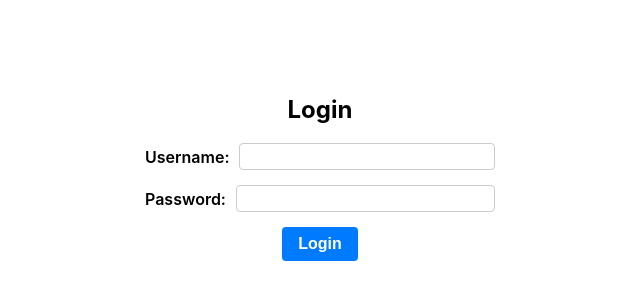
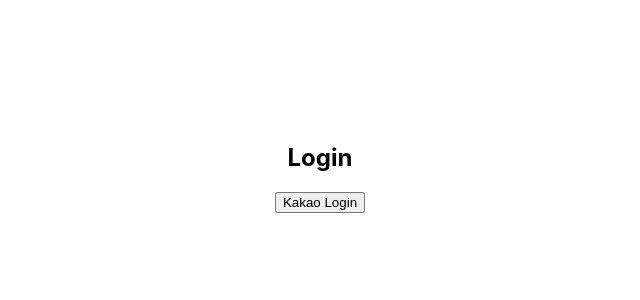
Before and after one commit to Docent-Inc/official-website, a React (Create React App) app: page / in a window 1280 px wide. Shown: the part 232-532 px from the top of the page, without its empty margins (320-960 px from the left). Built offline with nearby package versions, Linux system fonts and the light colour scheme.

Commit message:
feat: kakao로그인 화면 셋팅

```diff
--- a/src/component/LoginPage.js
+++ b/src/component/LoginPage.js
@@ -1,25 +1,74 @@
+// import React, { useState } from "react";
+// import { kakaoLogin } from "../services/apiService";
+// import { useNavigate } from "react-router-dom";
+// import "../LoginPage.css";
+//
+//
+// function LoginPage() {
+//     const [username, setUsername] = useState("");
+//     const [password, setPassword] = useState("");
+//     const navigate = useNavigate();
+//
+//     const handleKakaoLogin = async () => {
+//         try {
+//             const result = await kakaoLogin();
+//             if (result.success) {
+//                 // 받아온 URL로 이동
+//                 window.location.href = result.data.url;
+//             } else {
+//                 // 로그인에 실패했으므로 에러 메시지를 출력합니다.
+//                 alert("카카오 로그인에 실패했습니다.");
+//             }
+//         } catch (error) {
+//             console.error(error);
+//         }
+//     };
+//
+//
+//     return (
+//         <div className="login-container">
+//             <h2>Login</h2>
+//             <div className="input-container">
+//                 <label>Username:</label>
+//                 <input
+//                     type="text"
+//                     value={username}
+//                     onChange={(e) => setUsername(e.target.value)}
+//                 />
+//             </div>
+//             <div className="input-container">
+//                 <label>Password:</label>
+//                 <input
+//                     type="password"
+//                     value={password}
+//                     onChange={(e) => setPassword(e.target.value)}
+//                 />
+//             </div>
+//             <button className="login-button" onClick={handleLogin}>
+//                 Login
+//             </button>
+//         </div>
+//     );
+// }
+//
+// export default LoginPage;
 import React, { useState } from "react";
-import { loginUser } from "../services/apiService";
+import { kakaoLogin } from "../services/apiService";
 import { useNavigate } from "react-router-dom";
 import "../LoginPage.css";
 
 function LoginPage() {
-    const [username, setUsername] = useState("");
-    const [password, setPassword] = useState("");
     const navigate = useNavigate();
 
-    const handleLogin = async () => {
+    const handleKakaoLogin = async () => {
         try {
-            const result = await loginUser(username, password);
+            const result = await kakaoLogin();
             if (result.success) {
-                const { access_token, refresh_token } = result.data;
-                localStorage.setItem("access_token", access_token);
-                localStorage.setItem("refresh_token", refresh_token);
-                // 로그인이 성공적으로 이루어졌으므로 메인 화면으로 이동합니다.
-                navigate("/diary-list");
+                // 받아온 URL로 이동
+                window.location.href = result.data.url;
             } else {
                 // 로그인에 실패했으므로 에러 메시지를 출력합니다.
-                alert("로그인에 실패했습니다.");
+                alert("카카오 로그인에 실패했습니다.");
             }
         } catch (error) {
             console.error(error);
@@ -29,24 +78,8 @@
     return (
         <div className="login-container">
             <h2>Login</h2>
-            <div className="input-container">
-                <label>Username:</label>
-                <input
-                    type="text"
-                    value={username}
-                    onChange={(e) => setUsername(e.target.value)}
-                />
-            </div>
-            <div className="input-container">
-                <label>Password:</label>
-                <input
-                    type="password"
-                    value={password}
-                    onChange={(e) => setPassword(e.target.value)}
-                />
-            </div>
-            <button className="login-button" onClick={handleLogin}>
-                Login
+            <button className="kakao-login-button" onClick={handleKakaoLogin}>
+                Kakao Login
             </button>
         </div>
     );
--- a/src/services/apiService.js
+++ b/src/services/apiService.js
@@ -23,6 +23,27 @@
         throw new Error('Login failed'); // 로그인 실패 시 오류 발생
     }
 }
+
+export async function kakaoLogin() {
+    try {
+        const response = await fetch("/api/auth/kakao", {
+            method: "POST",
+            headers: {
+                Accept: "application/json",
+            },
+        });
+
+        if (response.ok) {
+            const data = await response.json();
+            return data; // 로그인 성공 시 반환된 데이터 반환
+        } else {
+            throw new Error("Login failed"); // 로그인 실패 시 오류 발생
+        }
+    } catch (error) {
+        console.error(error);
+    }
+}
+
 
 export async function registerUser(email, username, nickname, password) {
     const response = await fetch(`/api/auth/signup`, {
```
Also changed, not shown: 50 other files (tests, documents, lock files or other folders).
